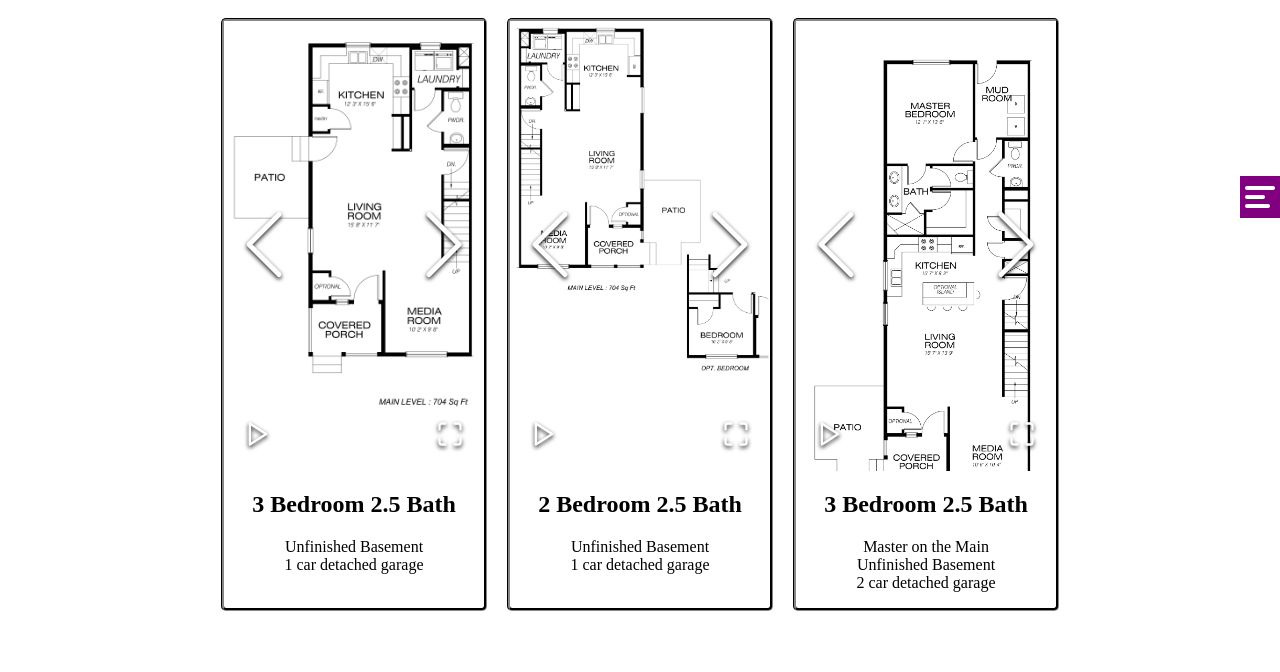
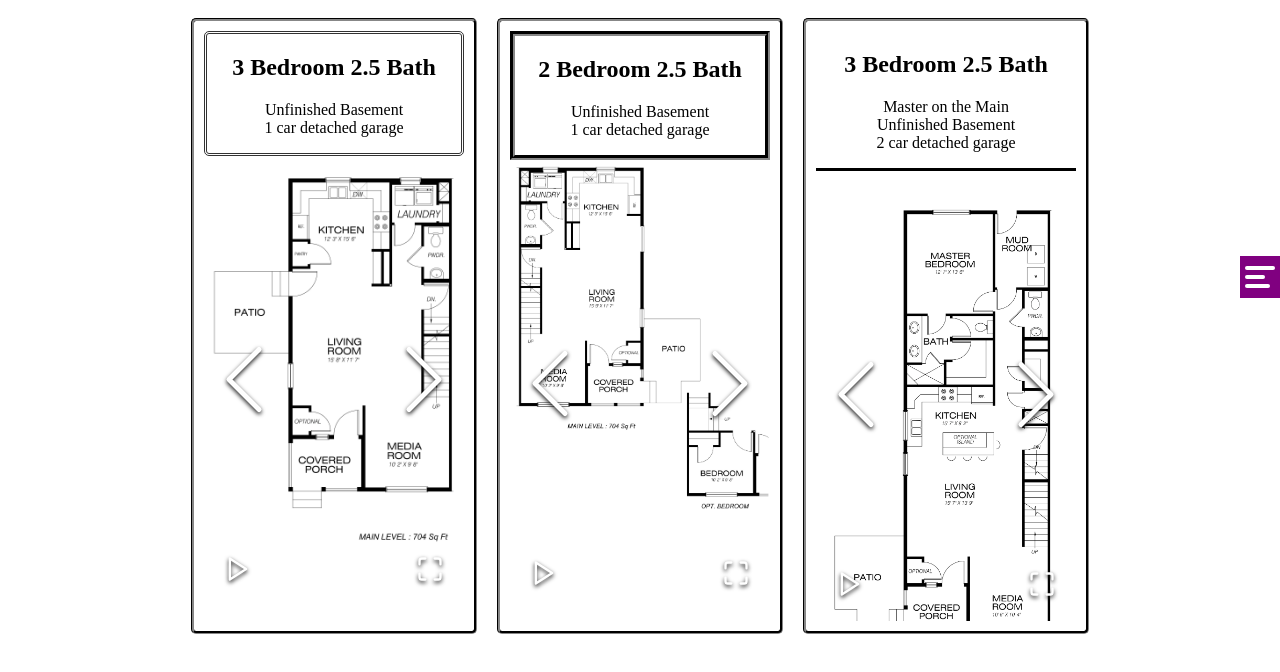
Before and after one commit to ReeceCrook/palomino-townhomes, a React (Create React App) app: page /floorPlans in a window 1280 px wide. Shown: the top 672 px of the page. Built offline with nearby package versions, Linux system fonts and the light colour scheme.

Commit message:
Adjusted floorPlan styling and contact position

```diff
--- a/src/App.css
+++ b/src/App.css
@@ -47,7 +47,7 @@ body {
 
 .navi {
   z-index: 1000;
-  top: 20%;
+  top: 30%;
   right: 0;
   background-color: purple;
   padding: 5px;
@@ -83,7 +83,7 @@ body {
   display: flex;
   flex-direction: column;
   position: fixed;
-  top: 27%;
+  top: 36%;
   right: 0;
   background-color: #333;
   min-width: 160px;
--- a/src/Components/FloorPlans.js
+++ b/src/Components/FloorPlans.js
@@ -9,30 +9,38 @@ function FloorPlans() {
   return (
     <div className='floorPlanWrapper'>
       <div className='card1'>
-        <ImageCarousel pics={floorPlanImages[0]} />
-        <h2 style={{"fontWeight": "bold"}}>3 Bedroom 2.5 Bath</h2>
+        <div className='cardTextDiv'>
+          <h2>3 Bedroom 2.5 Bath</h2>
           <p>
             Unfinished Basement<br />
             1 car detached garage
           </p>
         </div>
+        <ImageCarousel pics={floorPlanImages[0]} />
+
+      </div>
       <div className='card2'>
-        <ImageCarousel pics={floorPlanImages[1]} />
-          <h2 style={{"fontWeight": "bold"}}>2 Bedroom 2.5 Bath</h2>
+        <div className='card2TextDiv'>
+          <h2>2 Bedroom 2.5 Bath</h2>
           <p>
             Unfinished Basement<br />
             1 car detached garage
           </p>
         </div>
+        <ImageCarousel pics={floorPlanImages[1]} />
+      </div>
       <div className='card3'>
-        <ImageCarousel pics={floorPlanImages[2]} />
-        <h2 style={{"fontWeight": "bold"}}>3 Bedroom 2.5 Bath</h2>
+        <div className='card3TextDiv'>
+          <h2>3 Bedroom 2.5 Bath</h2>
           <p>
             Master on the Main<br />
             Unfinished Basement<br />
             2 car detached garage
           </p>
         </div>
+
+        <ImageCarousel pics={floorPlanImages[2]} />
+      </div>
     </div>
   )
 }
--- a/src/Contact.css
+++ b/src/Contact.css
@@ -11,7 +11,7 @@
   color: black;
   background-color: white;
   font-family: 'Poppins', sans-serif;
-  margin-left: 20%;
+  margin-left: 18%;
 }
 
 .container .text{
@@ -120,5 +120,5 @@ form .formRow .inputData{
   color: #fff;
   text-decoration: none;
   border-radius: 5px;
-  right: 30%;
+  right: 38%;
 }
--- a/src/FloorPlan.css
+++ b/src/FloorPlan.css
@@ -7,6 +7,7 @@
     border-radius: 5px;
     border-style: groove;
     margin: 10px;
+    padding: 10px;
   }
 
 
@@ -14,3 +15,20 @@
     height: 450px;
     max-width: 260px;
   }
+
+  .cardTextDiv {
+    border: #333;
+    border-radius: 5px;
+    border-style: double;
+  }
+
+  .card2TextDiv {
+    border: #333;
+    border-style: groove;
+    border-width: 5px;
+  }
+
+  .card3TextDiv {
+    border-bottom: solid;
+    border-width: 3px;
+  }
```
Lines whose indentation alone changed are shown as unchanged.
